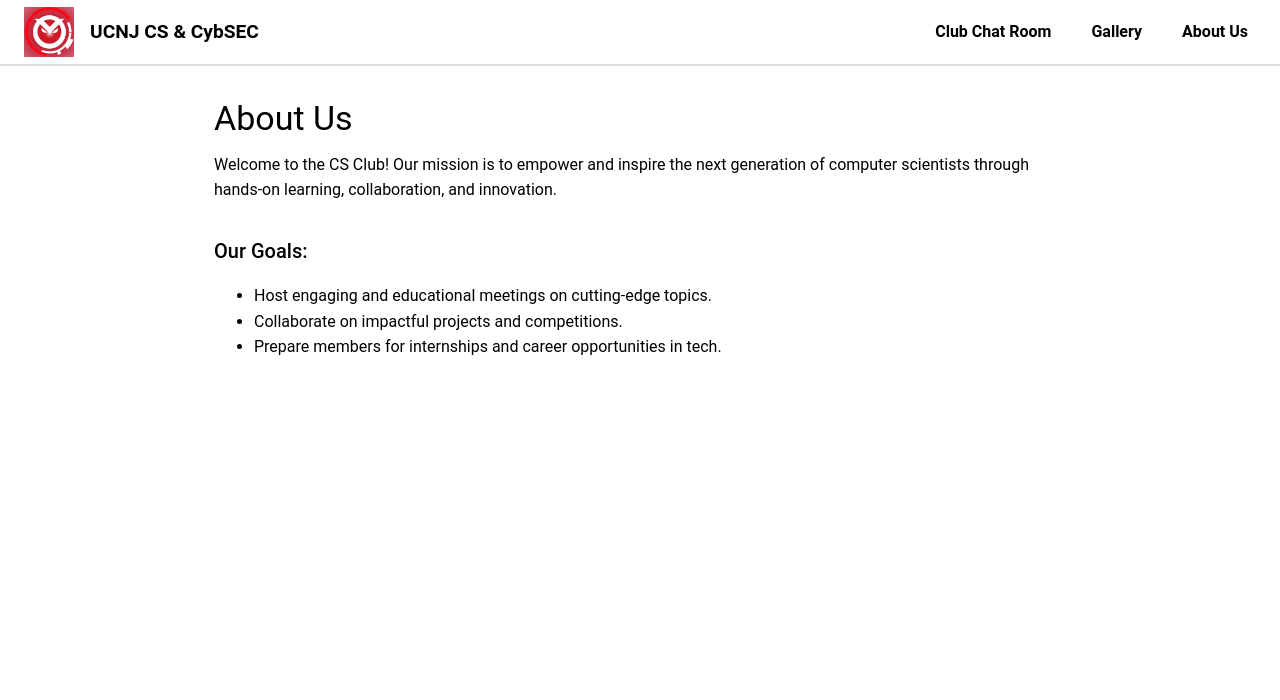
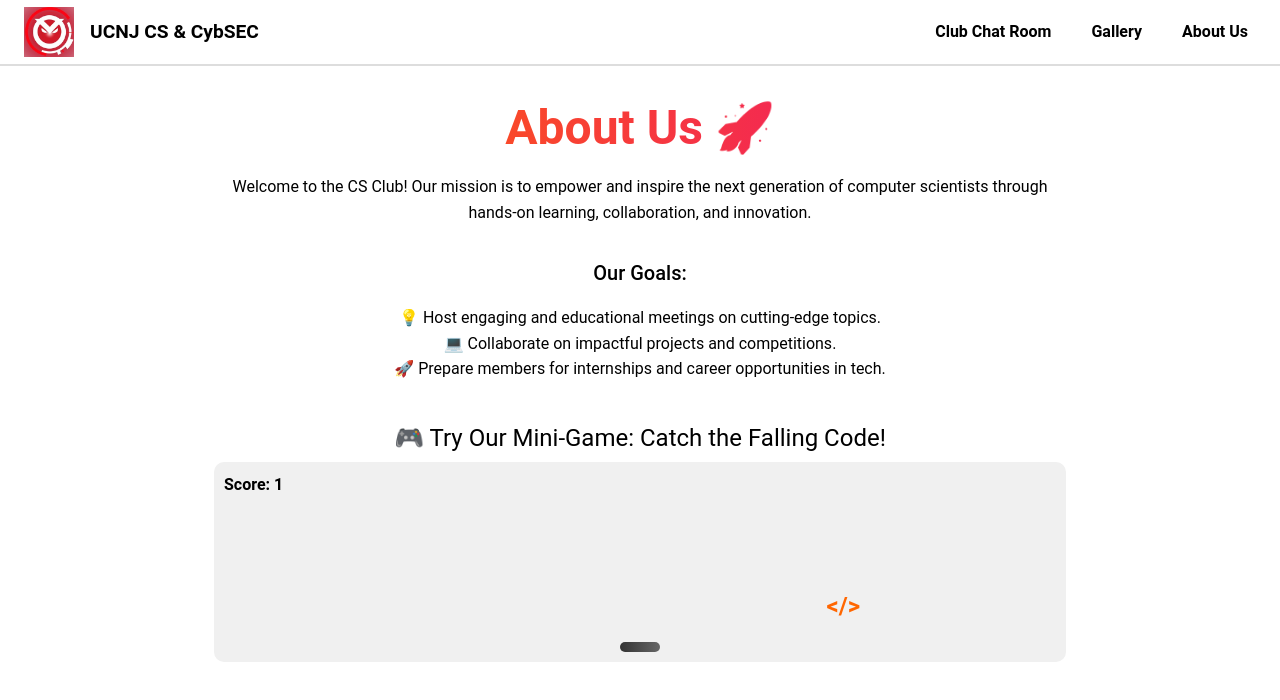
Before and after one commit to Chrisawgey/cs-club-website, a React (Create React App) app: page /about-us in a window 1280 px wide. Shown: the top 700 px of the page. Built offline with nearby package versions, Linux system fonts and the light colour scheme.

Commit message:
saving final

```diff
--- a/src/components/Navbar.js
+++ b/src/components/Navbar.js
@@ -1,7 +1,14 @@
 import React, { useState } from 'react';
-import { AppBar, Toolbar, Typography, Button, Box, IconButton, Drawer, List, ListItem, ListItemText } from '@mui/material';
+import { AppBar, Toolbar, Typography, Button, Box, IconButton, Drawer, List, ListItem, ListItemText, keyframes } from '@mui/material';
 import MenuIcon from '@mui/icons-material/Menu';
 import { Link } from 'react-router-dom';
+
+// Keyframes for the animated gradient
+const gradientAnimation = keyframes`
+  0% { background-position: 0% 50%; }
+  50% { background-position: 100% 50%; }
+  100% { background-position: 0% 50%; }
+`;
 
 function Navbar() {
   const [mobileOpen, setMobileOpen] = useState(false);
@@ -16,9 +23,9 @@ function Navbar() {
         backgroundColor: 'white',
         boxShadow: 'none',
         borderBottom: '2px solid #ddd',
-        position: { xs: "fixed", md: "sticky" }, // Fixed on mobile, sticky on larger screens
+        position: { xs: "fixed", md: "sticky" },
         top: 0,
-        zIndex: 1100, // Ensures it's always above other content
+        zIndex: 1100,
       }}
     >
       <Toolbar sx={{ justifyContent: "space-between", alignItems: "center", px: 2 }}>
@@ -29,7 +36,7 @@ function Navbar() {
             src="/images/uccowl.jpeg"
             alt="UCNJ CS Club Logo"
             sx={{
-              height: { xs: 40, sm: 50 }, // Smaller logo on mobile
+              height: { xs: 40, sm: 50 },
               mr: 2
             }}
           />
@@ -40,7 +47,7 @@ function Navbar() {
 
         {/* Desktop Menu */}
         <Box sx={{ display: { xs: 'none', md: 'flex' }, gap: 3 }}>
-          <NavButton to="/club-chat">Club Chat Room</NavButton> {/* Updated to match route */}
+          <NavButton to="/club-chat">Club Chat Room</NavButton>
           <NavButton to="/gallery">Gallery</NavButton>
           <NavButton to="/about-us">About Us</NavButton>
         </Box>
@@ -59,18 +66,50 @@ function Navbar() {
           anchor="right"
           open={mobileOpen}
           onClose={handleDrawerToggle}
-          sx={{ display: { xs: 'block', md: 'none' } }}
+          sx={{
+            display: { xs: 'block', md: 'none' },
+            '& .MuiDrawer-paper': {
+              background: 'white',
+              width: 260,
+              padding: '20px 10px'
+            }
+          }}
         >
-          <List sx={{ width: 250 }}>
+          <List>
             {['Club Chat Room', 'Gallery', 'About Us'].map((text, index) => (
               <ListItem
                 button
                 key={index}
                 component={Link}
-                to={text === 'Club Chat Room' ? '/club-chat' : `/${text.toLowerCase().replace(/ /g, '-')}`} // Updated to match route
-                onClick={handleDrawerToggle} // Close drawer on link click
+                to={text === 'Club Chat Room' ? '/club-chat' : `/${text.toLowerCase().replace(/ /g, '-')}`}
+                onClick={handleDrawerToggle}
+                sx={{
+                  padding: '14px 20px',
+                  borderRadius: '8px',
+                  transition: 'background 0.3s ease-in-out',
+                  background: 'linear-gradient(270deg, #333333, #ffffff)',
+                  backgroundSize: '400% 400%',
+                  animation: `${gradientAnimation} 4s infinite`,
+                  '&:hover': {
+                    background: 'linear-gradient(270deg, #444444, #ffffff)',
+                    backgroundSize: '400% 400%',
+                    animation: `${gradientAnimation} 2s infinite`,
+                  },
+                  '&:active': {
+                    background: 'linear-gradient(270deg, #222222, #ffffff)',
+                  },
+                  mb: 1 // Small margin between items
+                }}
               >
-                <ListItemText primary={text} />
+                <ListItemText
+                  primary={text}
+                  primaryTypographyProps={{
+                    fontSize: '1.1rem',
+                    fontWeight: 'bold',
+                    color: 'black', // Ensuring visibility on gradient
+                    textAlign: 'center'
+                  }}
+                />
               </ListItem>
             ))}
           </List>
--- a/src/pages/AboutUs.js
+++ b/src/pages/AboutUs.js
@@ -1,32 +1,156 @@
-import React from 'react';
+import React, { useEffect, useState } from 'react';
 import { Container, Typography, Box, Fade, Grow } from '@mui/material';
 
 function AboutUs() {
   return (
-    <Container maxWidth="md" sx={{ py: 4, pt: { xs: 8, sm: 4 } }}>
+    <Container maxWidth="md" sx={{ py: 4, pt: { xs: 8, sm: 4 }, textAlign: 'center' }}>
       <Fade in={true} timeout={800}>
-        <Typography variant="h4" gutterBottom>
-          About Us
+        <Typography
+          variant="h4"
+          gutterBottom
+          sx={{
+            fontWeight: 'bold',
+            background: 'linear-gradient(90deg, #ff6a00, #ee0979)',
+            WebkitBackgroundClip: 'text',
+            color: 'transparent',
+            fontSize: { xs: '2rem', sm: '3rem' },
+          }}
+        >
+          About Us 🚀
         </Typography>
       </Fade>
+
       <Fade in={true} timeout={1000}>
         <Typography variant="body1" color="textSecondary" gutterBottom>
           Welcome to the CS Club! Our mission is to empower and inspire the next generation of
           computer scientists through hands-on learning, collaboration, and innovation.
         </Typography>
       </Fade>
+
       <Grow in={true} timeout={1200}>
         <Box sx={{ mt: 4 }}>
           <Typography variant="h6">Our Goals:</Typography>
-          <ul>
-            <li>Host engaging and educational meetings on cutting-edge topics.</li>
-            <li>Collaborate on impactful projects and competitions.</li>
-            <li>Prepare members for internships and career opportunities in tech.</li>
+          <ul style={{ listStyle: 'none', padding: 0 }}>
+            <li>💡 Host engaging and educational meetings on cutting-edge topics.</li>
+            <li>💻 Collaborate on impactful projects and competitions.</li>
+            <li>🚀 Prepare members for internships and career opportunities in tech.</li>
           </ul>
+        </Box>
+      </Grow>
+
+      {/* Mini Game Section */}
+      <Grow in={true} timeout={1400}>
+        <Box sx={{ mt: 5 }}>
+          <Typography variant="h5" gutterBottom>
+            🎮 Try Our Mini-Game: Catch the Falling Code!
+          </Typography>
+          <Game />
         </Box>
       </Grow>
     </Container>
   );
 }
 
+function Game() {
+  const [playerX, setPlayerX] = useState(50); // Player position (percentage)
+  const [fallingCode, setFallingCode] = useState({ x: Math.random() * 100, y: 0 }); // Falling code position
+  const [score, setScore] = useState(0);
+
+  // Keyboard controls for desktop
+  useEffect(() => {
+    const handleKeyPress = (event) => {
+      if (event.key === 'ArrowLeft' && playerX > 5) {
+        setPlayerX((prev) => Math.max(0, prev - 10));
+      } else if (event.key === 'ArrowRight' && playerX < 95) {
+        setPlayerX((prev) => Math.min(100, prev + 10));
+      }
+    };
+
+    window.addEventListener('keydown', handleKeyPress);
+    return () => window.removeEventListener('keydown', handleKeyPress);
+  }, [playerX]);
+
+  // Touch controls for mobile
+  const handleTouchMove = (event) => {
+    const touchX = event.touches[0].clientX;
+    const screenWidth = window.innerWidth;
+    const newPlayerX = (touchX / screenWidth) * 100; // Convert to percentage
+
+    setPlayerX(Math.min(95, Math.max(5, newPlayerX))); // Keep player inside bounds
+  };
+
+  // Falling code logic
+  useEffect(() => {
+    const interval = setInterval(() => {
+      setFallingCode((prev) => ({
+        ...prev,
+        y: prev.y + 8, // Increased speed
+      }));
+
+      // Check for collision
+      if (fallingCode.y > 90 && Math.abs(fallingCode.x - playerX) < 10) {
+        setScore((prevScore) => prevScore + 1);
+        setFallingCode({ x: Math.random() * 100, y: 0 });
+      }
+
+      // If the code reaches the bottom without being caught, reset score
+      if (fallingCode.y > 100) {
+        setScore(0); // Reset score when missed
+        setFallingCode({ x: Math.random() * 100, y: 0 });
+      }
+    }, 150); // Faster falling speed
+
+    return () => clearInterval(interval);
+  }, [fallingCode, playerX]);
+
+  return (
+    <Box
+      sx={{
+        position: 'relative',
+        width: '100%',
+        height: '200px',
+        background: '#f0f0f0',
+        borderRadius: '10px',
+        overflow: 'hidden',
+        touchAction: 'none',
+      }}
+      onTouchMove={handleTouchMove} // Enable touch controls
+    >
+      {/* Falling Code */}
+      <Box
+        sx={{
+          position: 'absolute',
+          top: `${fallingCode.y}%`,
+          left: `${fallingCode.x}%`,
+          transform: 'translate(-50%, -50%)',
+          fontSize: '1.5rem',
+          fontWeight: 'bold',
+          color: '#ff6600',
+        }}
+      >
+        {'</>'}
+      </Box>
+
+      {/* Player */}
+      <Box
+        sx={{
+          position: 'absolute',
+          bottom: '10px',
+          left: `${playerX}%`,
+          transform: 'translateX(-50%)',
+          width: '40px',
+          height: '10px',
+          background: 'linear-gradient(90deg, #333, #666)',
+          borderRadius: '5px',
+        }}
+      />
+
+      {/* Score */}
+      <Typography sx={{ position: 'absolute', top: 10, left: 10, fontSize: '1rem', fontWeight: 'bold' }}>
+        Score: {score}
+      </Typography>
+    </Box>
+  );
+}
+
 export default AboutUs;
```
